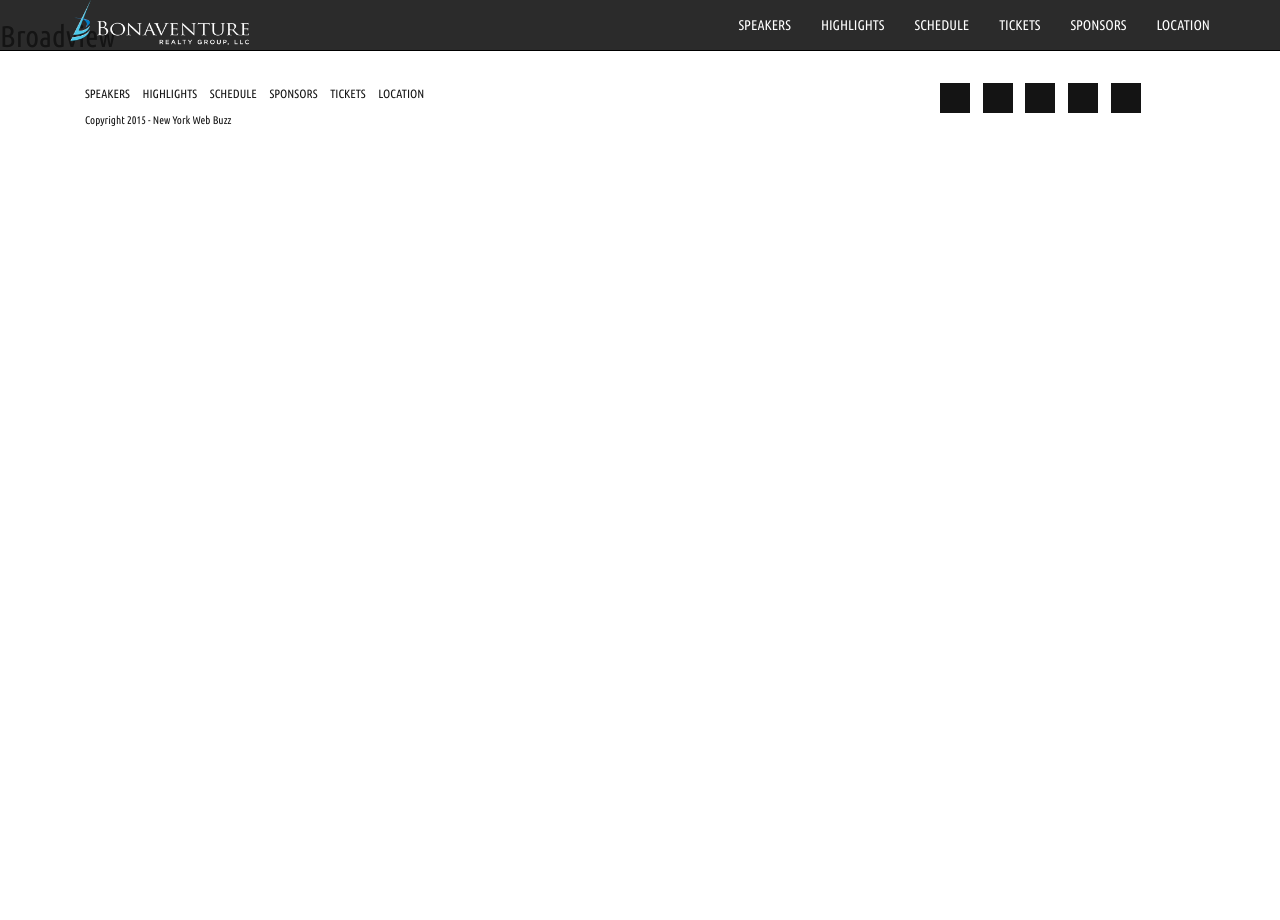
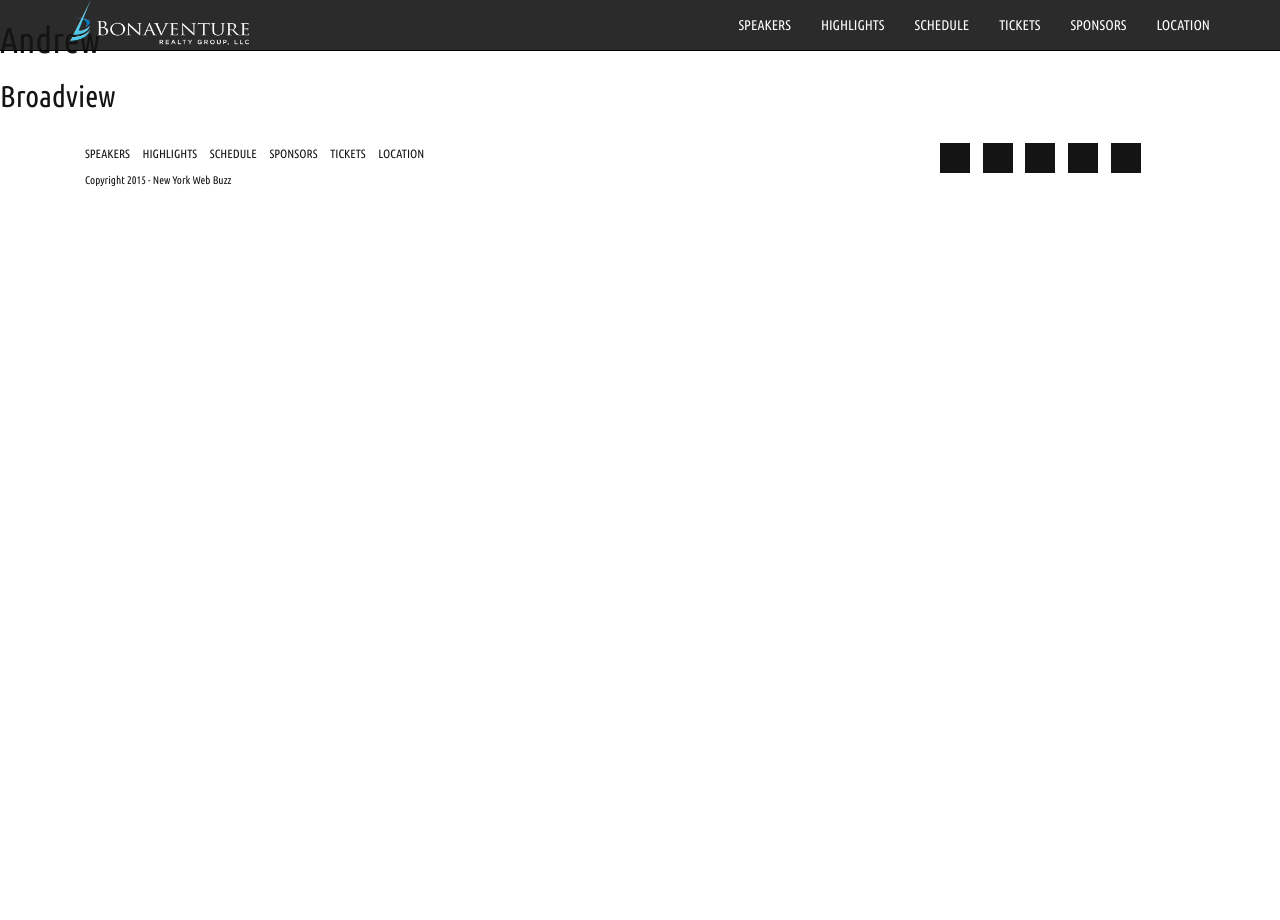
Before and after one commit to acurley/old_bonaventure.com, a Jekyll site: the page built from properties.html, in a window 1280 px wide. Built offline with Jekyll 4.4.1, drawn with Linux system fonts in a browser that asks for light colours; some web fonts are replaced.

Commit message:
Updated '/properties.html' via CloudCannon

```diff
--- a/properties.html
+++ b/properties.html
@@ -1,6 +1,7 @@
 ---
 layout: default
 ---
+<h1>Andrew</h1>
 {% for property in site.properties %}
   <h2>{{ property.community }}</h2>
 {% endfor %}
```
